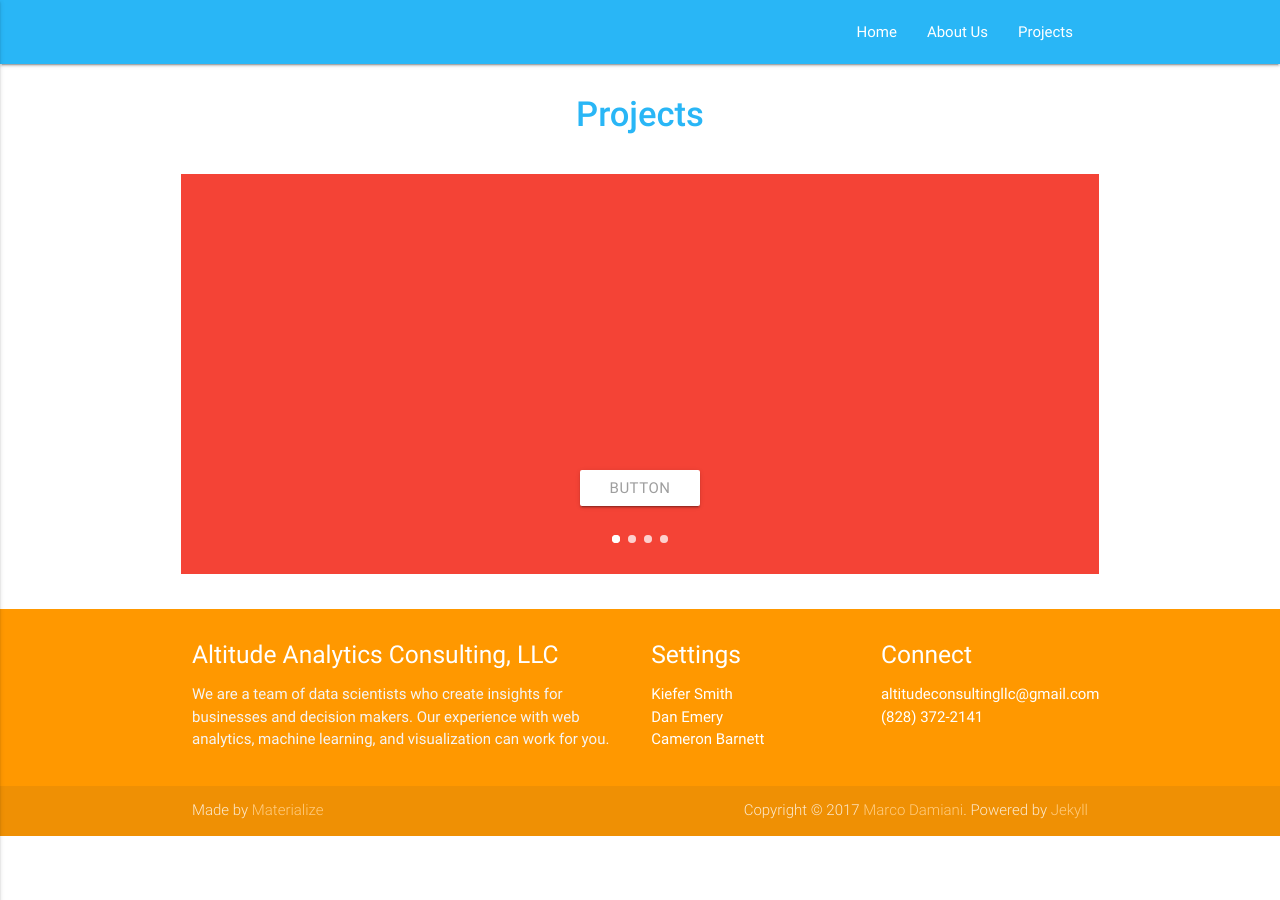
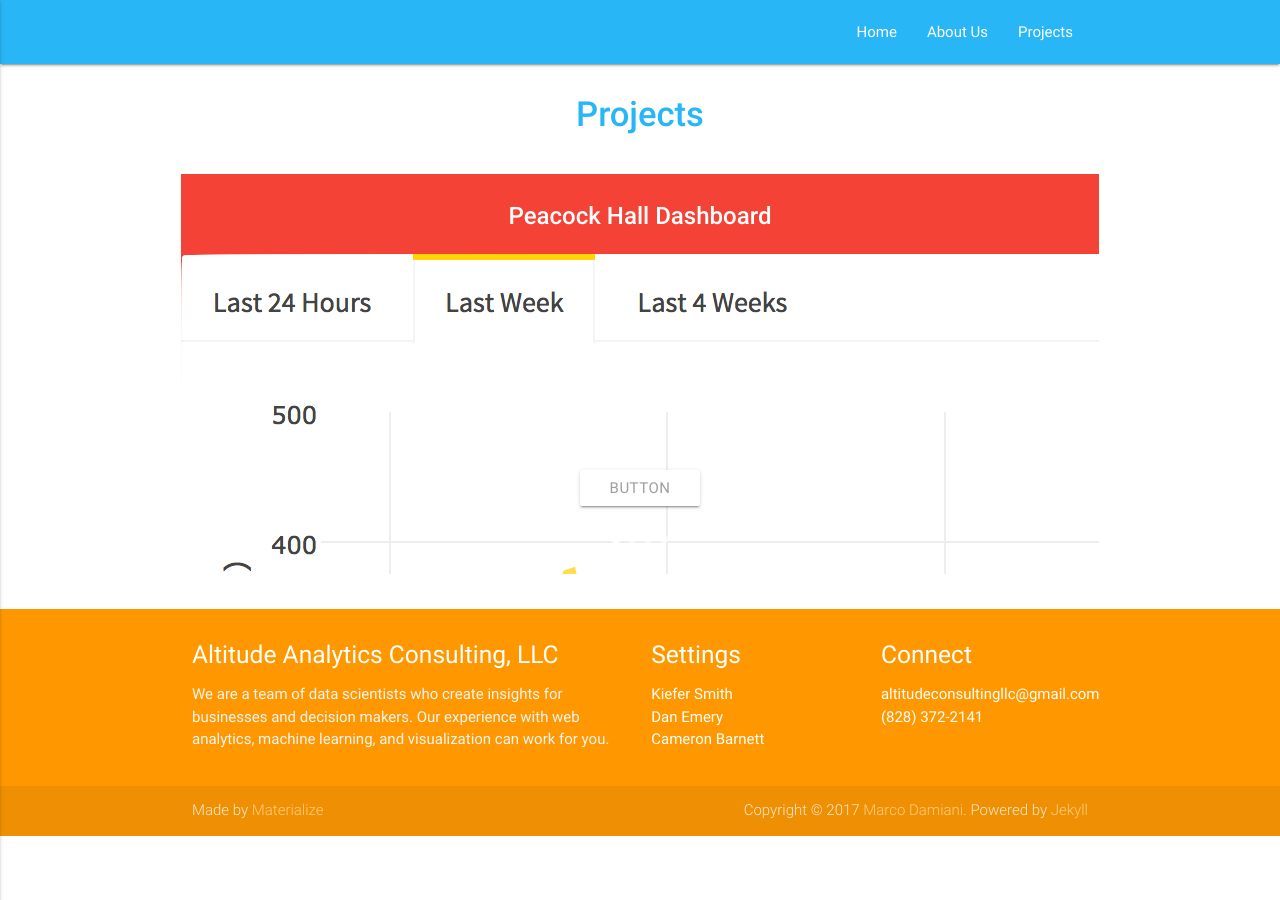
Before and after one commit to kiefersmith/Altitude-Website, a Jekyll site: the page built from example4.md, in a window 1280 px wide. Built offline with Jekyll 4.4.1, drawn with Linux system fonts in a browser that asks for light colours.

Commit message:
Projects page.

```diff
--- a/example4.md
+++ b/example4.md
@@ -13,6 +13,10 @@ permalink: /projects/
             <a class="btn waves-effect white grey-text darken-text-2">button</a>
           </div>
           <div class="carousel-item red white-text active" href="#one!" style="z-index: 0; opacity: 1; display: block; transform: translateX(0px) translateX(0px) translateX(0px) translateZ(0px);">
+          	<h2>Peacock Hall Dashboard</h2>
+          	<a href="danemery.shinyapps.io/app_energy">
+          		<img src="/assets/dash.png">
+          	</a>
           </div>
           <div class="carousel-item amber white-text" href="#two!" style="transform: translateX(0px) translateX(953.906px) translateZ(0px); z-index: -1; opacity: 1; display: block;">
             <h2>Second Panel</h2>
```
Also changed, not shown: assets/dash.png (added).
